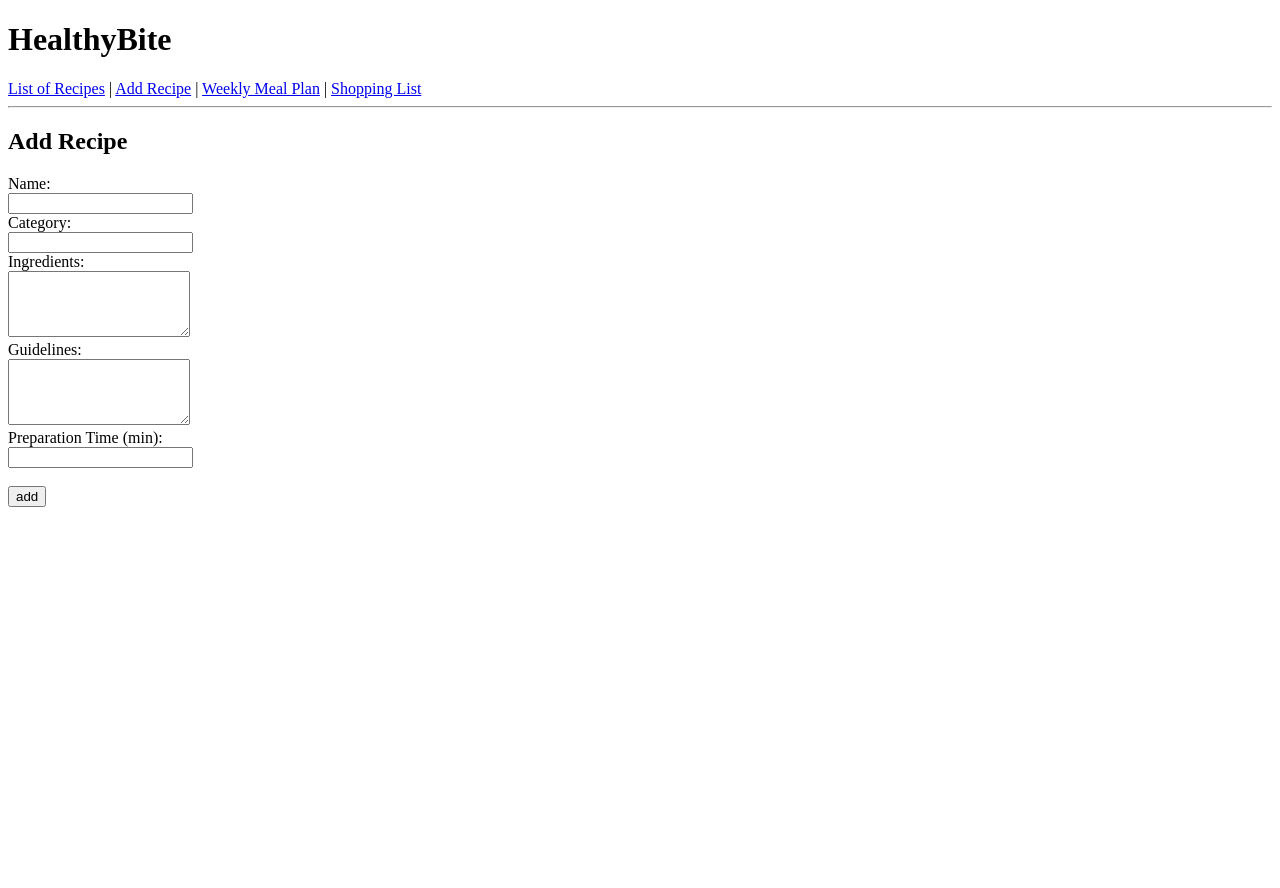
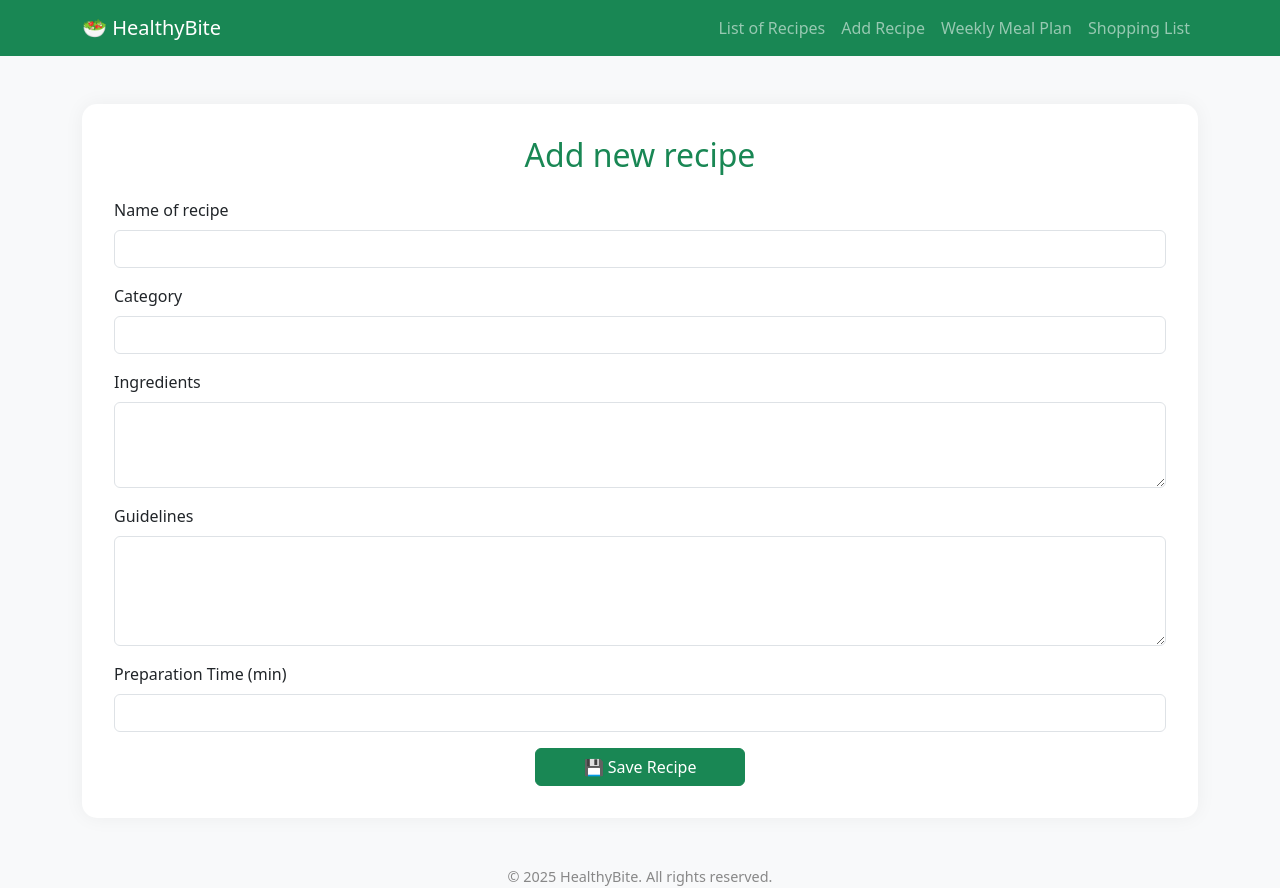
Before and after one commit to qhajdari/HealthyBiteApp, a Flask app: page /add in a window 1280 px wide. Before the commit the page ends 507 px from the top, so only its background shows below. Run offline with Flask 3, Linux system fonts and the light colour scheme.

Commit message:
Added bootsrap for templates

```diff
--- a/app/templates/add_recipe.html
+++ b/app/templates/add_recipe.html
@@ -1,23 +1,57 @@
 {% extends 'base.html' %}
 
 {% block content %}
-  <h2>Add Recipe</h2>
-  <form method="POST">
-    <label>Name:</label><br>
-    <input type="text" name="name"><br>
+  <h2 class="text-center mb-4 text-success">Add new recipe</h2>
 
-    <label>Category:</label><br>
-    <input type="text" name="category"><br>
+  <form method="POST" class="needs-validation" novalidate>
+    <div class="mb-3">
+      <label for="name" class="form-label">Name of recipe</label>
+      <input type="text" class="form-control" id="name" name="name" required>
+      <div class="invalid-feedback">Please add recepe name</div>
+    </div>
 
-    <label>Ingredients:</label><br>
-    <textarea name="ingredients" rows="4"></textarea><br>
+    <div class="mb-3">
+      <label for="category" class="form-label">Category</label>
+      <input type="text" class="form-control" id="category" name="category">
+    </div>
 
-    <label>Guidelines:</label><br>
-    <textarea name="instructions" rows="4"></textarea><br>
+    <div class="mb-3">
+      <label for="ingredients" class="form-label">Ingredients</label>
+      <textarea class="form-control" id="ingredients" name="ingredients" rows="3" required></textarea>
+      <div class="invalid-feedback">Please, write ingredients with coma.</div>
+    </div>
 
-    <label>Preparation Time (min):</label><br>
-    <input type="number" name="prep_time"><br><br>
+    <div class="mb-3">
+      <label for="instructions" class="form-label">Guidelines</label>
+      <textarea class="form-control" id="instructions" name="instructions" rows="4" required></textarea>
+      <div class="invalid-feedback">Plase, write guidelines for preparation.</div>
+    </div>
 
-    <input type="submit" value="add">
+    <div class="mb-3">
+      <label for="prep_time" class="form-label">Preparation Time (min)</label>
+      <input type="number" class="form-control" id="prep_time" name="prep_time" min="1" required>
+      <div class="invalid-feedback">Please, write preparation time in minutes.</div>
+    </div>
+
+    <div class="text-center">
+      <button type="submit" class="btn btn-success px-5">💾 Save Recipe</button>
+    </div>
   </form>
+
+  <script>
+    // Bootstrap form validation
+    (() => {
+      'use strict'
+      const forms = document.querySelectorAll('.needs-validation')
+      Array.from(forms).forEach(form => {
+        form.addEventListener('submit', event => {
+          if (!form.checkValidity()) {
+            event.preventDefault()
+            event.stopPropagation()
+          }
+          form.classList.add('was-validated')
+        }, false)
+      })
+    })()
+  </script>
 {% endblock %}
--- a/app/templates/base.html
+++ b/app/templates/base.html
@@ -3,16 +3,59 @@
 <head>
   <meta charset="UTF-8">
   <title>HealthyBite</title>
+
+  <!-- Bootstrap 5 CSS -->
+  <link href="https://cdn.jsdelivr.net/npm/bootstrap@5.3.0/dist/css/bootstrap.min.css" rel="stylesheet">
+
+  <style>
+    body {
+      background-color: #f8f9fa;
+    }
+    .container-box {
+      background: white;
+      padding: 2rem;
+      border-radius: 15px;
+      box-shadow: 0 0 20px rgba(0,0,0,0.05);
+    }
+    footer {
+      margin-top: 2rem;
+      text-align: center;
+      font-size: 0.9rem;
+      color: #888;
+    }
+  </style>
 </head>
 <body>
-  <h1>HealthyBite</h1>
-  <nav>
-    <a href="{{ url_for('index') }}">List of Recipes</a> |
-    <a href="{{ url_for('add_recipe') }}">Add Recipe</a> |
-    <a href="{{ url_for('meal_planner') }}">Weekly Meal Plan</a> |
-    <a href="{{ url_for('shopping_list') }}">Shopping List</a>
+
+  <!-- Navbar -->
+  <nav class="navbar navbar-expand-lg navbar-dark bg-success">
+    <div class="container">
+      <a class="navbar-brand" href="{{ url_for('index') }}">🥗 HealthyBite</a>
+      <div class="collapse navbar-collapse">
+        <ul class="navbar-nav ms-auto">
+          <li class="nav-item"><a class="nav-link" href="{{ url_for('index') }}">List of Recipes</a></li>
+          <li class="nav-item"><a class="nav-link" href="{{ url_for('add_recipe') }}">Add Recipe</a></li>
+          <li class="nav-item"><a class="nav-link" href="{{ url_for('meal_planner') }}">Weekly Meal Plan</a></li>
+          <li class="nav-item"><a class="nav-link" href="{{ url_for('shopping_list') }}">Shopping List</a></li>
+        </ul>
+      </div>
+    </div>
   </nav>
-  <hr>
-  {% block content %}{% endblock %}
+
+  <!-- Content -->
+  <div class="container my-5">
+    <div class="container-box">
+      {% block content %}{% endblock %}
+    </div>
+  </div>
+
+
+<!-- Footer -->
+<footer>
+  &copy; {{ 2025 }} HealthyBite. All rights reserved.
+</footer>
+
+<!-- Bootstrap JS -->
+<script src="https://cdn.jsdelivr.net/npm/bootstrap@5.3.0/dist/js/bootstrap.bundle.min.js"></script>
 </body>
 </html>
```
Also changed, not shown: app/templates/index.html (+25 -8 lines), app/templates/meal_planner.html (+12 -5 lines), app/templates/shopping_list.html (added, +10 -0 lines), instance/healthybite.db.
